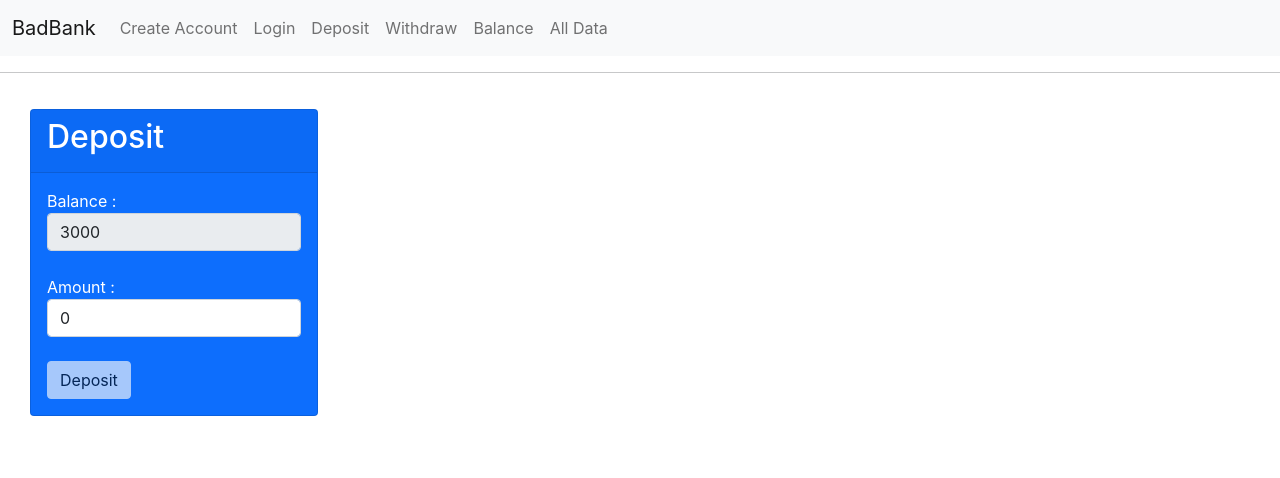
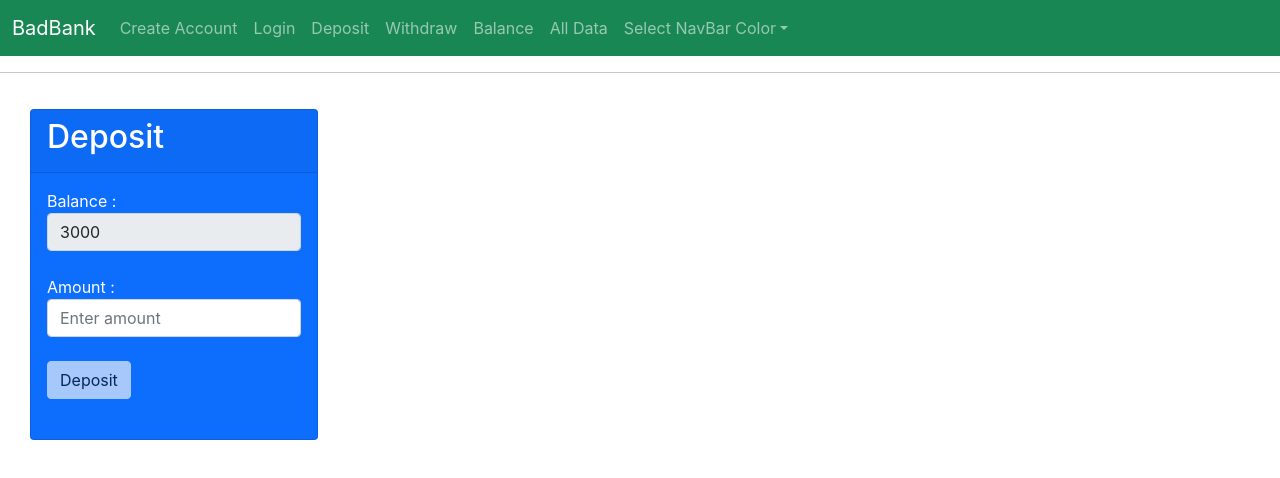
Before and after one commit to ciroit/the-bad-bank, a React (Create React App) app: page /#/deposit in a window 1280 px wide. Shown: the top 478 px of the page. Built offline with nearby package versions, Linux system fonts and the light colour scheme.

Commit message:
Add success messages and change color dropdown

```diff
--- a/package.json
+++ b/package.json
@@ -6,6 +6,7 @@
     "@testing-library/jest-dom": "^5.14.1",
     "@testing-library/react": "^11.2.7",
     "@testing-library/user-event": "^12.8.3",
+    "bootstrap": "^5.1.3",
     "formik": "^2.2.9",
     "react": "^17.0.2",
     "react-bootstrap": "^2.0.0",
--- a/public/index.html
+++ b/public/index.html
@@ -31,6 +31,7 @@
       crossorigin="anonymous"
     />
 
+
     <!-- Production version -->
     <script src="https://cdn.jsdelivr.net/npm/bootstrap@5.1.3/dist/js/bootstrap.bundle.min.js" integrity="sha384-ka7Sk0Gln4gmtz2MlQnikT1wXgYsOg+OMhuP+IlRH9sENBO0LRn5q+8nbTov4+1p" crossorigin="anonymous"></script>
 
--- a/src/Account/Deposit.js
+++ b/src/Account/Deposit.js
@@ -31,6 +31,14 @@ function Deposit(){
         return  error;
     }
 
+    const showSuccessMessage = (message) => {
+
+        var alertPlaceholder = document.getElementById('divMessage')
+
+        alertPlaceholder.innerHTML = '<div class="alert alert-success alert-dismissible" role="alert">' + message + '<button type="button" class="btn-close" data-bs-dismiss="alert" aria-label="Close"></button></div>'
+
+    }
+
     const handleSubmit = (value, {resetForm})=>{
 
         var amount = parseFloat(value.amount);
@@ -41,6 +49,8 @@ function Deposit(){
 
         resetForm();
 
+        showSuccessMessage("Success!");
+
     }
 
     return (
@@ -49,8 +59,9 @@ function Deposit(){
             bgColor = 'primary'
             header = 'Deposit'
             body = {(
+                <>
                     <Formik
-                    initialValues={{amount:0}}
+                        initialValues={{amount:''}}
                         onSubmit = {handleSubmit}
                     >
 
@@ -64,7 +75,7 @@ function Deposit(){
                                 Amount :
                                 <br/>
                                 <Field className='form-control' type='text' name='amount' placeholder='Enter amount' validate={validateAmount} />
-                            <ErrorMessage name="amount" />
+                                {props.errors.amount ? <div>{props.errors.amount}</div> : null}
                                 <br/>
                                 <button type="submit" className="btn btn-light" disabled={!(props.isValid && props.dirty)} >Deposit</button>
 
@@ -73,6 +84,10 @@ function Deposit(){
                         )}
 
                     </Formik>
+                    <br/>
+                    <div id="divMessage">
+                    </div>
+                </>
             )}
         />
 
--- a/src/Account/WithDraw.js
+++ b/src/Account/WithDraw.js
@@ -36,6 +36,14 @@ function WithDraw(){
         return  error;
     }
 
+    const showSuccessMessage = (message) => {
+
+        var alertPlaceholder = document.getElementById('divMessage')
+
+        alertPlaceholder.innerHTML = '<div class="alert alert-success alert-dismissible" role="alert">' + message + '<button type="button" class="btn-close" data-bs-dismiss="alert" aria-label="Close"></button></div>'
+
+    }
+
     const handleSubmit = (value, {resetForm})=>{
 
         var amount = parseFloat(value.amount);
@@ -46,6 +54,8 @@ function WithDraw(){
 
         resetForm();
 
+        showSuccessMessage("Success!");
+
     }
 
     return (
@@ -54,8 +64,9 @@ function WithDraw(){
             bgColor = 'primary'
             header = 'Withdraw'
             body = {(
+                <>
                     <Formik
-                    initialValues={{amount:0}}
+                        initialValues={{amount:''}}
                         onSubmit = {handleSubmit}
                     >
 
@@ -69,7 +80,7 @@ function WithDraw(){
                                 Amount :
                                 <br/>
                                 <Field className='form-control' type='text' name='amount' placeholder='Enter amount' validate={validateAmount} />
-                            <ErrorMessage name="amount" />
+                                {props.errors.amount ? <div>{props.errors.amount}</div> : null}
                                 <br/>
                                 <button type="submit" className="btn btn-light" disabled={!(props.isValid && props.dirty)} >Withdraw</button>
 
@@ -78,6 +89,10 @@ function WithDraw(){
                         )}
 
                     </Formik>
+                    <br/>
+                    <div id="divMessage">
+                    </div>
+                </>
             )}
         />
 
--- a/src/Shared/NavBar.js
+++ b/src/Shared/NavBar.js
@@ -1,20 +1,32 @@
+import react from 'react'
 import {useLocation} from 'react-router-dom'
 
 function NavBar(){
 
+    const [navBarcolor, setNavBarcolor] = react.useState('dark');
+
+    const [bgColor, setBgColor] = react.useState('success');
+
     var location = useLocation();
+
+    const convertTo = (newNbColor, newBgColor) => {
+
+        setNavBarcolor(newNbColor);
+        setBgColor(newBgColor);
+
+    }
 
     console.log(location);
 
     var createAccountLinkClassName = location.pathname == '/createaccount/' ? 'nav-link active' : 'nav-link';
     var loginLinkClassName = location.pathname == '/login/' ? 'nav-link active' : 'nav-link';
     var depositLinkClassName = location.pathname == '/deposit/' ? 'nav-link active' : 'nav-link';
-    var withDrawLinkClassName = location.pathname == '/withDraw/' ? 'nav-link active' : 'nav-link';
+    var withDrawLinkClassName = location.pathname == '/withdraw/' ? 'nav-link active' : 'nav-link';
     var balanceLinkClassName = location.pathname == '/balance/' ? 'nav-link active' : 'nav-link';
     var allDataLinkClassName = location.pathname == '/allData/' ? 'nav-link active' : 'nav-link';
 
     return (
-        <nav className="navbar navbar-expand-lg navbar-light bg-light" >
+        <nav className={`navbar navbar-expand-lg navbar-${navBarcolor} bg-${bgColor}`} >
             <div className="container-fluid">
             <a className="navbar-brand" href="#">BadBank</a>
             <button className="navbar-toggler" type="button" data-bs-toggle="collapse" data-bs-target="#navbarSupportedContent" aria-controls="navbarSupportedContent" aria-expanded="false" aria-label="Toggle navigation">
@@ -40,6 +52,18 @@ function NavBar(){
                     <li className="nav-item">
                         <a className={allDataLinkClassName} aria-current="page"  href="#/alldata/" data-bs-toggle="tooltip" data-bs-placement="bottom" title="See All Data!">All Data</a>
                     </li>
+                    <li className="nav-item dropdown">
+                        <a className="nav-link dropdown-toggle dropdown-menu-right" href="#" id="navbarDropdown" role="button" data-bs-toggle="dropdown" aria-expanded="false">
+                            Select NavBar Color
+                        </a>
+                        <ul className="dropdown-menu " aria-labelledby="navbarDropdown">
+                            <li><a className="dropdown-item" onClick = { () => {  convertTo("dark", "dark"); } }>Dark</a></li>
+                            <li><a className="dropdown-item" onClick = { () => {  convertTo("dark", "success"); } }>Success</a></li>
+                            <li><a className="dropdown-item" onClick = { () => {  convertTo("dark", "primary"); } }>Success</a></li>
+                            <li><a className="dropdown-item" onClick = { () => {  convertTo("light", "light"); } }>Light</a></li>
+
+                        </ul>
+                    </li>
                 </ul>
             </div>
             </div>
--- a/src/index.js
+++ b/src/index.js
@@ -2,7 +2,6 @@ import React from 'react';
 import ReactDOM from 'react-dom';
 import './index.css';
 import App from './App';
-//import reportWebVitals from './reportWebVitals';
 
 ReactDOM.render(
   <React.StrictMode>
```
Also changed, not shown: 1 other file (tests, documents, lock files or other folders). Lines whose indentation alone changed are shown as unchanged.
